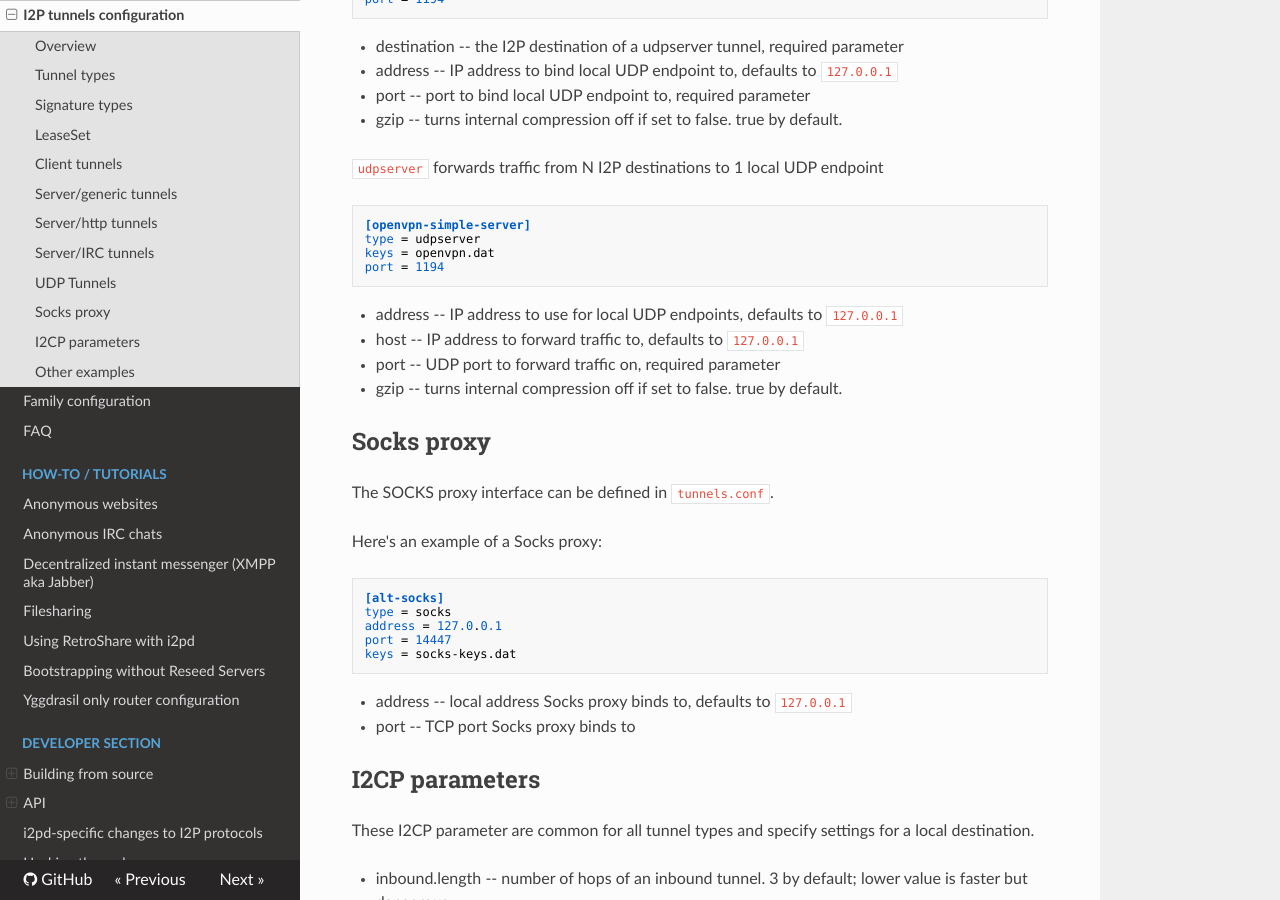
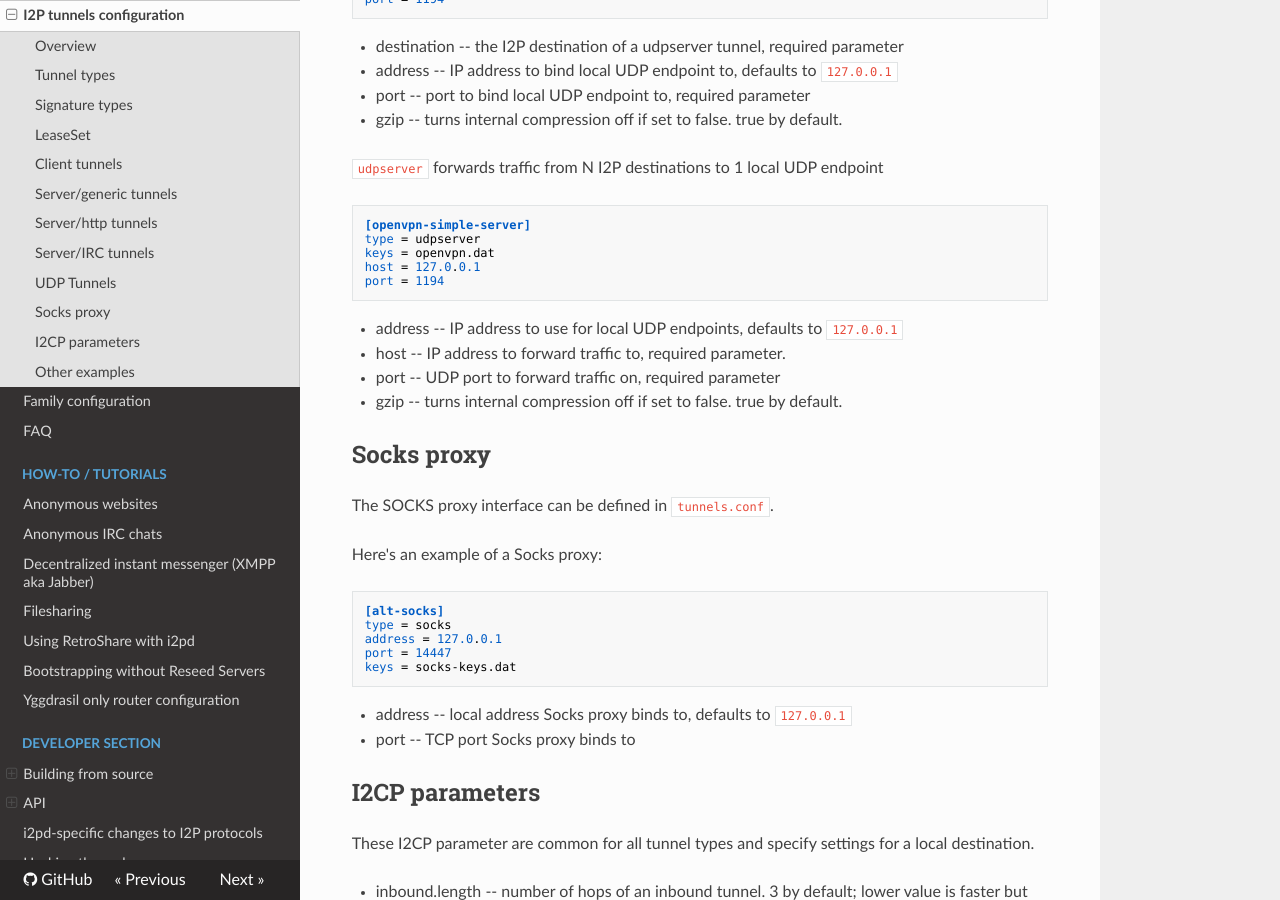
Before and after one commit to PurpleI2P/i2pd_docs_en, an MkDocs documentation site: the page built from docs/user-guide/tunnels.md, in a window 1280 px wide and 900 px high, scrolled down 4331 px. Built offline with MkDocs 1.6.1, drawn with Linux system fonts in a browser that asks for light colours; nearby versions of some CDN libraries; old or Windows-style settings are respelled for this version of MkDocs.

Commit message:
host parametr for UDP server tunnel

```diff
--- a/docs/user-guide/tunnels.md
+++ b/docs/user-guide/tunnels.md
@@ -182,10 +182,11 @@ There are 2 types of UDP tunnels: `udpclient` and `udpserver`
     [openvpn-simple-server]
     type = udpserver
     keys = openvpn.dat
+    host = 127.0.0.1
     port = 1194
 
 * address -- IP address to use for local UDP endpoints, defaults to `127.0.0.1`
-* host -- IP address to forward traffic to, defaults to `127.0.0.1`
+* host -- IP address to forward traffic to, required parameter.
 * port -- UDP port to forward traffic on, required parameter
 * gzip -- turns internal compression off if set to false. true by default.
 
```
